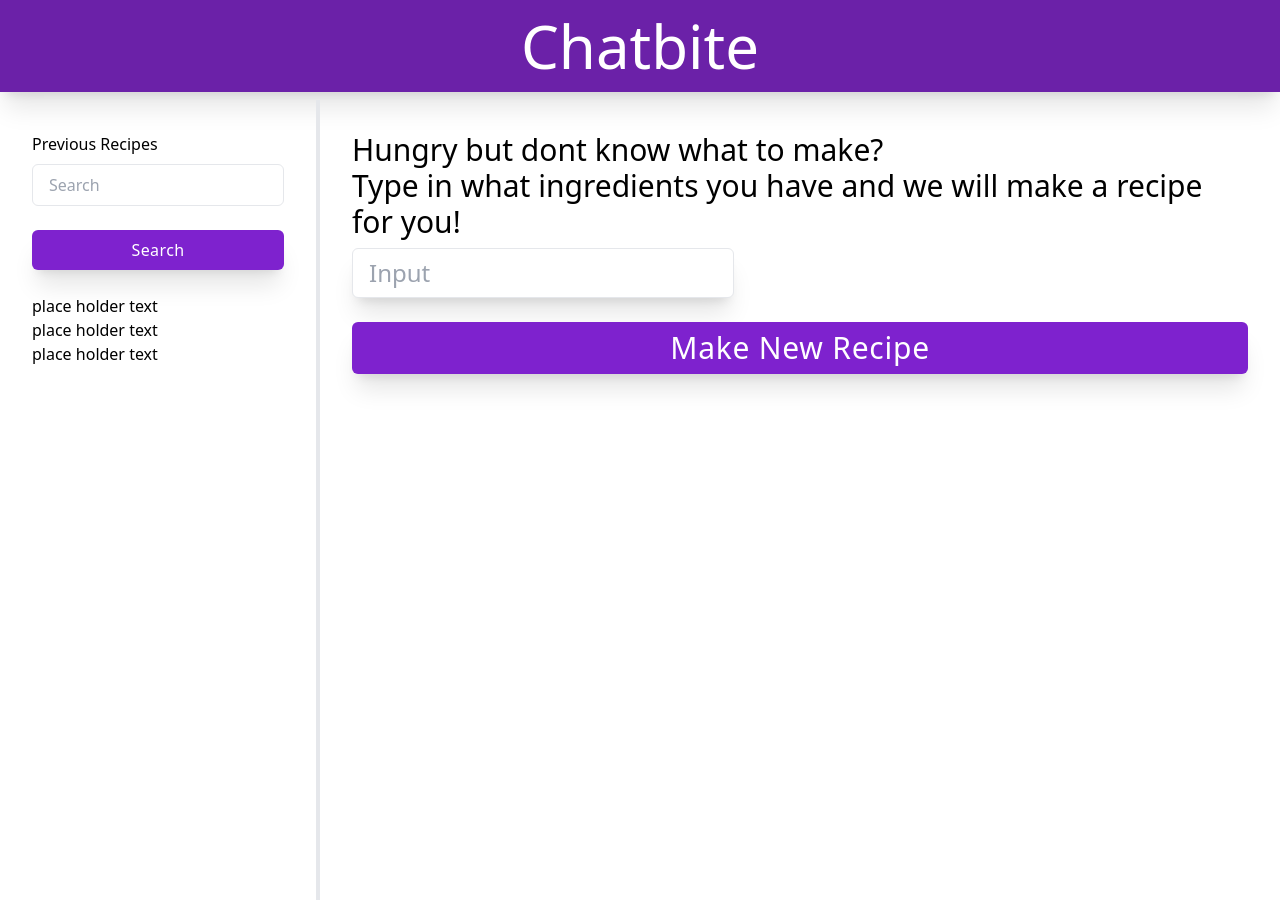
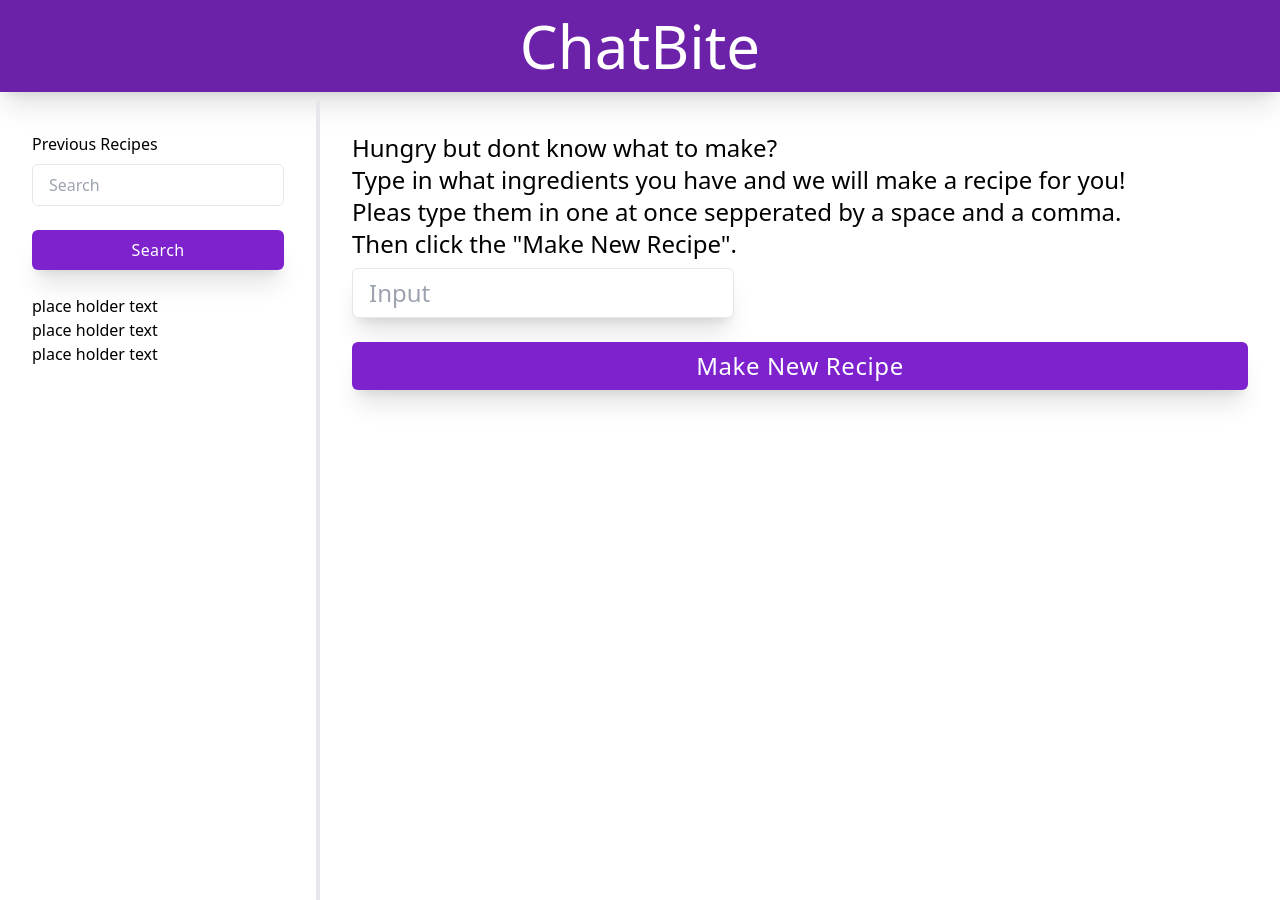
Before and after one commit to jakester101/ChatBite, a JavaScript app in the folder client/: page /dashboard in a window 1280 px wide. Built offline with nearby package versions, Linux system fonts and the light colour scheme.

Commit message:
banner page and clean up

```diff
--- a/client/src/index.js
+++ b/client/src/index.js
@@ -5,6 +5,7 @@ import Layout from "./pages/AppLayout";
 import SignUp from "./pages/SignUp";
 import Login from "./pages/UserLogin";
 import DashBoard from "./pages/DashBoard";
+import Banner from "./pages/Banner";
 
 export default function App() {
   return (
@@ -14,6 +15,7 @@ export default function App() {
         <Route index element={<Login />} />
         <Route path="/sign-up" element={<SignUp />} />
         <Route path="/dashboard" element={<DashBoard />} />
+        <Route path="/banner" element={<Banner />} />
         </Route>
       </Routes>
     </BrowserRouter>
--- /dev/null
+++ b/client/src/pages/Banner.js
@@ -0,0 +1,18 @@
+import { Link } from "react-router-dom";
+
+const Banner = () => {
+    return (
+        <div class=" text-center text-3xl ">
+            <img class="w-full object-cover " style={{maxHeight: '700px'}} src="https://media.npr.org/assets/img/2013/02/26/dinner01_slide-3fe223f875768309fbe02165a865c9c09c969ad5.jpg"></img>
+            <div>
+                An easy way to cook Dinner!
+            </div>
+            <button className="w-42 px-4 py-2 tracking-wide text-white transition-colors duration-200 transform bg-purple-700 rounded-md hover:bg-purple-600 focus:outline-none focus:bg-purple-600">
+                            Login/Sign Up
+                        </button>
+        </div>
+
+    )
+};
+
+export default Banner;
--- a/client/src/pages/DashBoard.js
+++ b/client/src/pages/DashBoard.js
@@ -26,8 +26,10 @@ const DashBoard = () => {
                     place holder text
                 </div>
              </div>
-             <div className="w-3/4 p-8 h-screen text-3xl">
-             <h2>Hungry but dont know what to make?<br />Type in what ingredients you have and we will make a recipe for you!</h2>
+
+             <div className="w-3/4 p-8 h-screen text-2xl">
+             <h2>Hungry but dont know what to make? </h2>
+           Type in what ingredients you have and we will make a recipe for you!<br />Pleas type them in one at once sepperated by a space and a comma. <br />Then click the "Make New Recipe".
             <input
                 type="text"
                 className="block w-half px-4 text-2xl shadow-xl py-2 mt-2 text-purple-700 bg-white border rounded-md focus:border-purple-400 focus:ring-purple-300 focus:outline-none focus:ring focus:ring-opacity-40"
--- a/client/src/pages/Header.js
+++ b/client/src/pages/Header.js
@@ -4,7 +4,7 @@ const Header = () => {
     return (
         <div>
             <header className="w-full shadow-xl p-4 mb-2 bg-purple-800">
-                <h2 className="text-center text-6xl text-white">Chatbite</h2>
+                <h2 className="text-center text-6xl text-white">ChatBite</h2>
             </header>
         </div>
       )
```
Also changed, not shown: client/src/pages/future_food.png (added).
